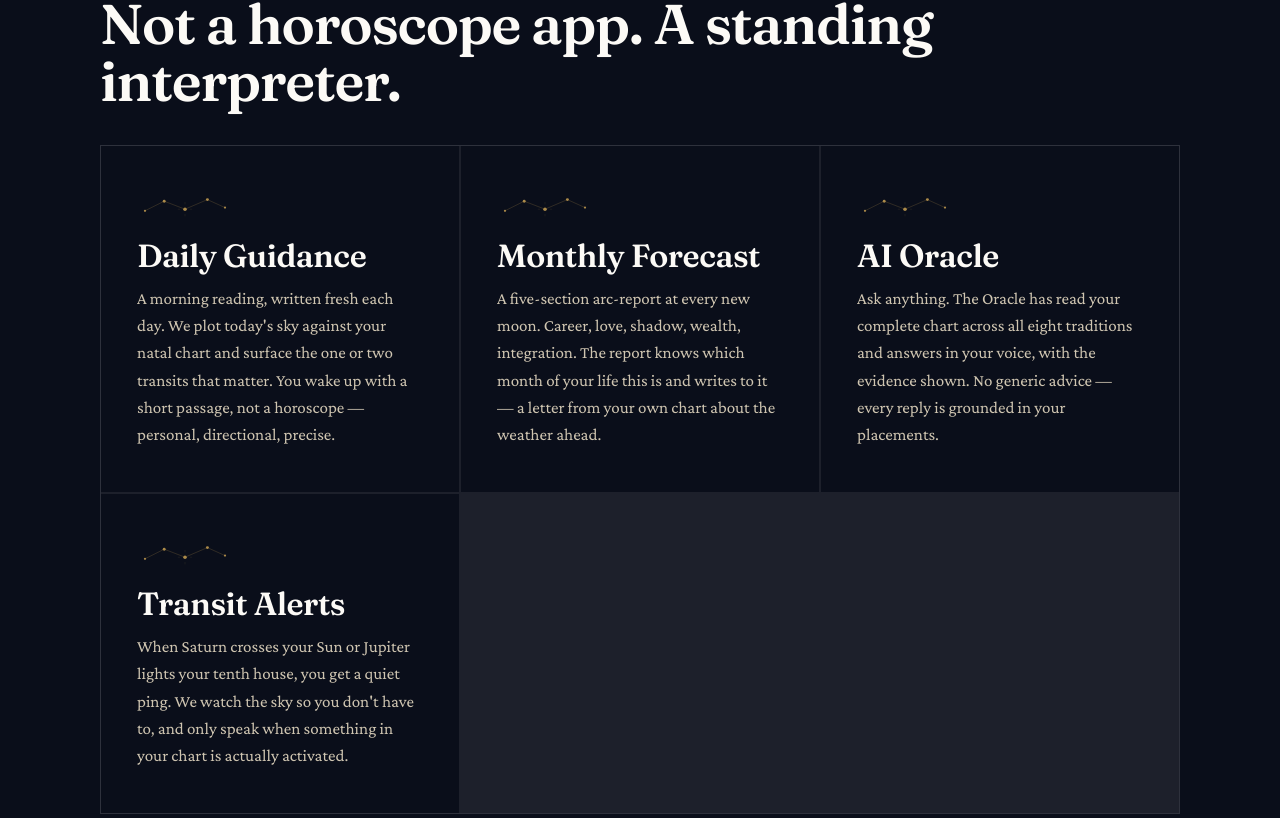
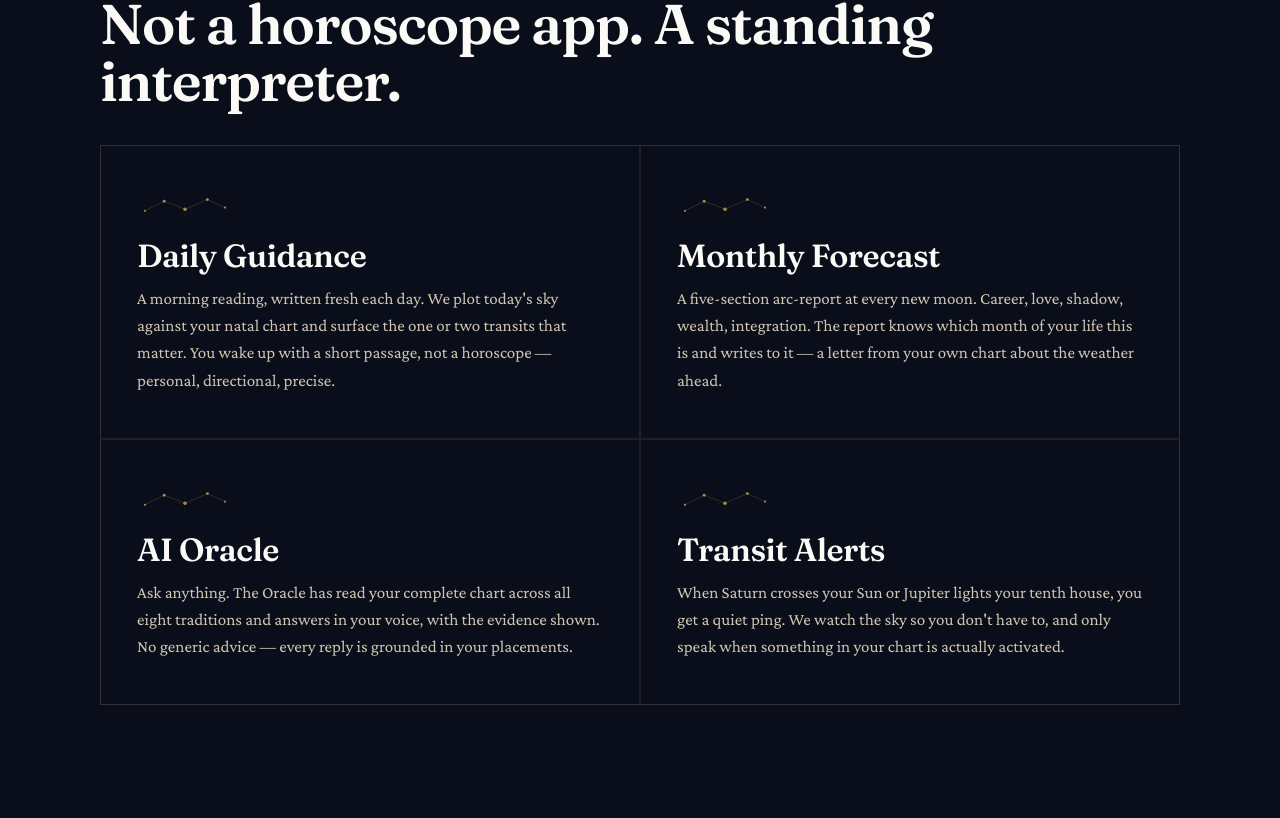
Before and after one commit to Kaye999/synastra, a Next.js app: page / in a window 1280 px wide. Shown: the part 2482-3300 px from the top of the page. Built offline with nearby package versions, Linux system fonts and the light colour scheme.

Commit message:
fix: Intelligence Layer 2x2 grid (was auto-fit 3-column leaving empty cells)

```diff
--- a/src/app/globals.css
+++ b/src/app/globals.css
@@ -609,11 +609,16 @@
 /* ─── Marketing: Intelligence 2x2 ─────────────────────────────────── */
 .mk-intel-grid {
   display: grid;
-  grid-template-columns: repeat(auto-fit, minmax(320px, 1fr));
+  grid-template-columns: repeat(2, minmax(0, 1fr));
   gap: 2px;
   background: var(--rule);
   border: 1px solid var(--rule);
   margin-top: 36px;
+}
+@media (max-width: 720px) {
+  .mk-intel-grid {
+    grid-template-columns: 1fr;
+  }
 }
 .mk-intel-cell {
   padding: 44px 36px;
```
